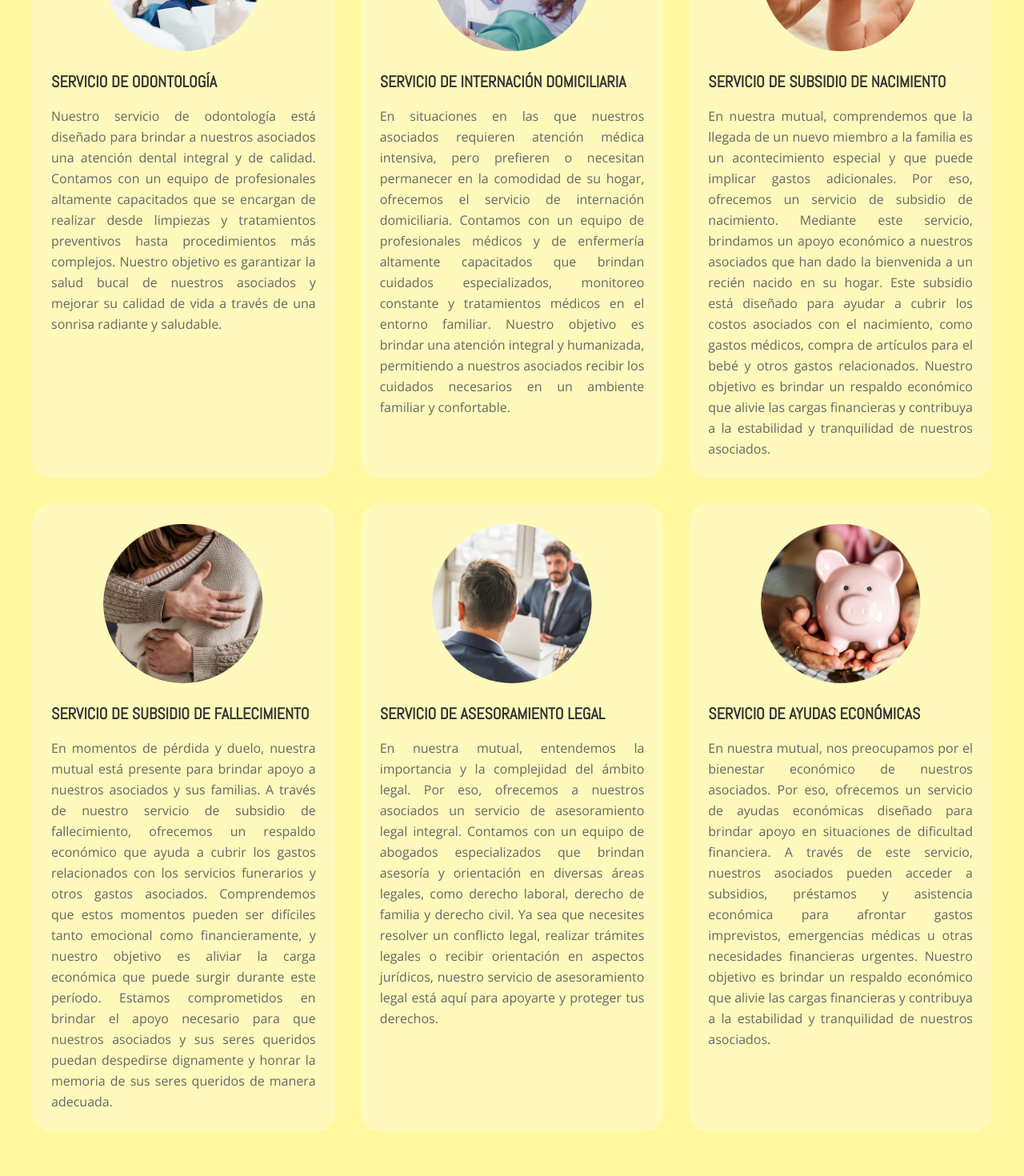
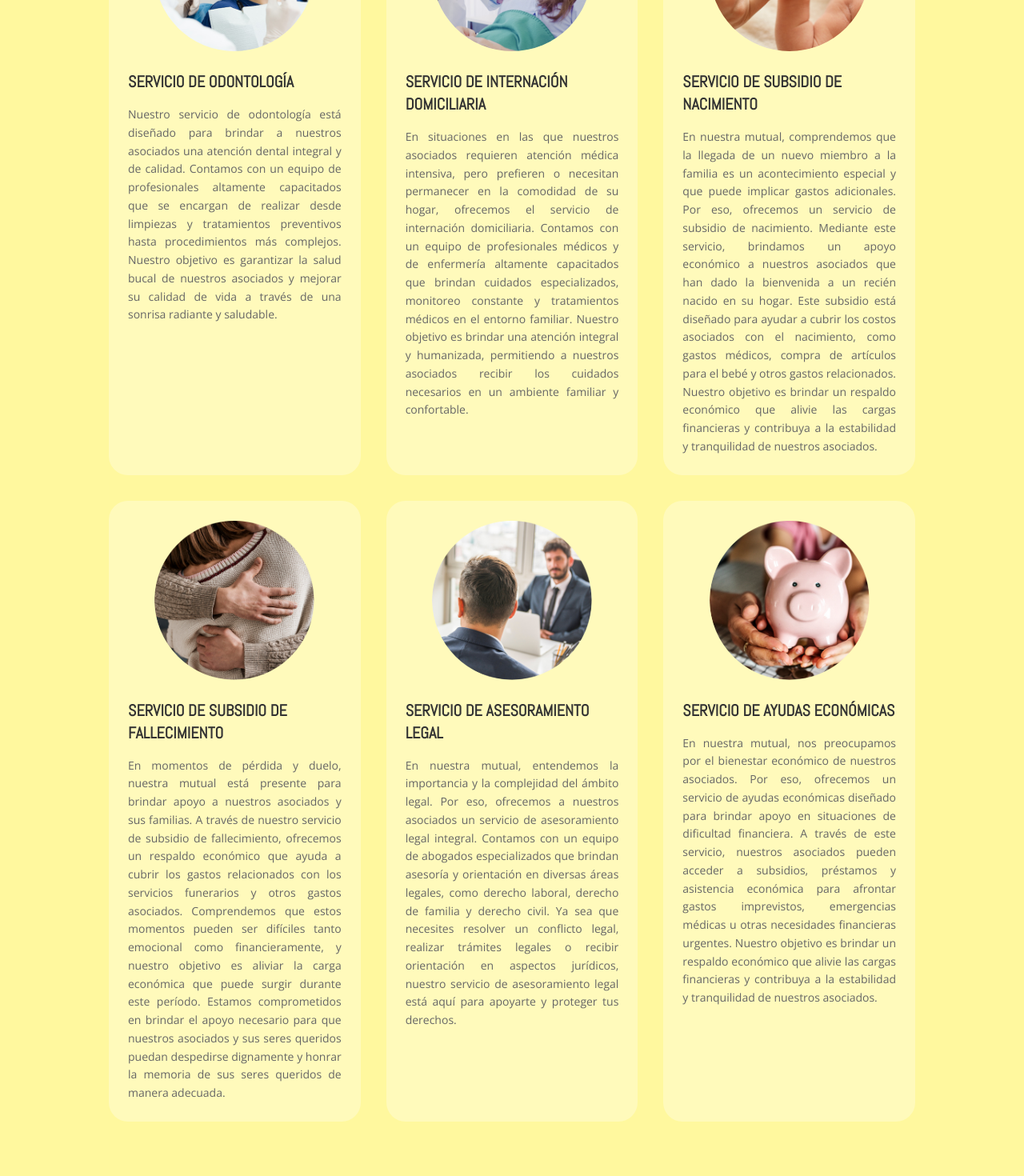
Before and after one commit to blassmm/mutualamarilla, a Next.js app: page / in a window 1280 px wide. Shown: the part 1560-3030 px from the top of the page at 80% size. Built offline with nearby package versions, Linux system fonts and the light colour scheme.

Commit message:
responsive

```diff
--- a/components/services.tsx
+++ b/components/services.tsx
@@ -41,23 +41,26 @@ export default function Services() {
   }, [visibleCards])
 
   return (
-    <section id="servicios" className="relative bg-white ">
+    <section id="servicios" className="relative bg-white">
       <div className="absolute inset-0 bg-secondary z-0"
            style={{
-             clipPath: 'ellipse(120% 100% at 50% 100%)'
+             clipPath: 'ellipse(150% 100% at 50% 100%)'
            }}
       />
 
-      <div className="relative z-10 px-6 py-20">
+      <div className="relative z-10 px-4 sm:px-6 mt-10 md:mt-0 py-12 md:py-16 lg:py-20">
         <div className="mx-auto max-w-[1200px]">
-          <h2 className={`mb-16 text-center text-4xl font-bold text-dark ${abel.variable} font-abel`}>SERVICIOS PARA AFILIADOS</h2>
+          <h2 className={`mb-8 md:mb-12 lg:mb-16 text-center text-2xl sm:text-3xl md:text-4xl font-bold text-dark ${abel.variable} font-abel`}>
+            SERVICIOS PARA AFILIADOS
+          </h2>
 
-          <div className="grid gap-8 md:grid-cols-3">
+          <div className="grid gap-6 sm:gap-8 md:grid-cols-2 lg:grid-cols-3 px-24">
+            {/* Card 1 - Odontología */}
             <div
               ref={(el) => { cardRefs.current[0] = el }}
-              className="bg-white/30 rounded-3xl p-6 text-center flex flex-col h-full"
+              className="bg-white/30 rounded-3xl p-4 sm:p-6 text-center flex flex-col h-full"
             >
-              <div className={`mx-auto mb-6 h-[200px] w-[200px] overflow-hidden rounded-full transition-all duration-1000 ${
+              <div className={`mx-auto mb-4 sm:mb-6 h-[150px] w-[150px] sm:h-[180px] sm:w-[180px] md:h-[200px] md:w-[200px] overflow-hidden rounded-full transition-all duration-1000 ${
                 visibleCards.includes(0) ? 'opacity-100 translate-y-0' : 'opacity-0 -translate-y-10'
               }`}>
                 <Image
@@ -68,8 +71,10 @@ export default function Services() {
                   className="object-cover"
                 />
               </div>
-              <h3 className={`mb-4 text-xl font-bold text-start text-dark ${abel.variable} font-abel`}>SERVICIO DE ODONTOLOGÍA</h3>
-              <p className={`text-justify text-medium leading-relaxed ${openSans.variable} font-open-sans`}>
+              <h3 className={`mb-3 sm:mb-4 text-lg sm:text-xl font-bold text-start text-dark ${abel.variable} font-abel`}>
+                SERVICIO DE ODONTOLOGÍA
+              </h3>
+              <p className={`text-justify text-sm text-medium leading-relaxed ${openSans.variable} font-open-sans`}>
                 Nuestro servicio de odontología está diseñado para brindar a nuestros asociados una atención dental
                 integral y de calidad. Contamos con un equipo de profesionales altamente capacitados que se encargan de
                 realizar desde limpiezas y tratamientos preventivos hasta procedimientos más complejos. Nuestro objetivo
@@ -78,11 +83,12 @@ export default function Services() {
               </p>
             </div>
 
+            {/* Card 2 - Internación Domiciliaria */}
             <div
               ref={(el) => { cardRefs.current[1] = el }}
-              className="bg-white/30 rounded-3xl p-6 text-center flex flex-col h-full"
+              className="bg-white/30 rounded-3xl p-4 sm:p-6 text-center flex flex-col h-full"
             >
-              <div className={`mx-auto mb-6 h-[200px] w-[200px] overflow-hidden rounded-full transition-all duration-1000 delay-150 ${
+              <div className={`mx-auto mb-4 sm:mb-6 h-[150px] w-[150px] sm:h-[180px] sm:w-[180px] md:h-[200px] md:w-[200px] overflow-hidden rounded-full transition-all duration-1000 delay-150 ${
                 visibleCards.includes(1) ? 'opacity-100 translate-y-0' : 'opacity-0 -translate-y-10'
               }`}>
                 <Image
@@ -93,8 +99,10 @@ export default function Services() {
                   className="object-cover"
                 />
               </div>
-              <h3 className={`mb-4 text-xl font-bold text-start text-dark ${abel.variable} font-abel`}>SERVICIO DE INTERNACIÓN DOMICILIARIA</h3>
-              <p className={`text-justify  text-medium leading-relaxed ${openSans.variable} font-open-sans`}>
+              <h3 className={`mb-3 sm:mb-4 text-lg sm:text-xl font-bold text-start text-dark ${abel.variable} font-abel`}>
+                SERVICIO DE INTERNACIÓN DOMICILIARIA
+              </h3>
+              <p className={`text-justify text-sm text-medium leading-relaxed ${openSans.variable} font-open-sans`}>
                 En situaciones en las que nuestros asociados requieren atención médica intensiva, pero prefieren o
                 necesitan permanecer en la comodidad de su hogar, ofrecemos el servicio de internación domiciliaria.
                 Contamos con un equipo de profesionales médicos y de enfermería altamente capacitados que brindan
@@ -104,11 +112,12 @@ export default function Services() {
               </p>
             </div>
 
+            {/* Card 3 - Subsidio de Nacimiento */}
             <div
               ref={(el) => { cardRefs.current[2] = el }}
-              className="bg-white/30 rounded-3xl p-6 text-center flex flex-col h-full"
+              className="bg-white/30 rounded-3xl p-4 sm:p-6 text-center flex flex-col h-full"
             >
-              <div className={`mx-auto mb-6 h-[200px] w-[200px] overflow-hidden rounded-full transition-all duration-1000 delay-300 ${
+              <div className={`mx-auto mb-4 sm:mb-6 h-[150px] w-[150px] sm:h-[180px] sm:w-[180px] md:h-[200px] md:w-[200px] overflow-hidden rounded-full transition-all duration-1000 delay-300 ${
                 visibleCards.includes(2) ? 'opacity-100 translate-y-0' : 'opacity-0 -translate-y-10'
               }`}>
                 <Image
@@ -119,8 +128,10 @@ export default function Services() {
                   className="object-cover"
                 />
               </div>
-              <h3 className={`mb-4 text-xl font-bold text-start text-dark ${abel.variable} font-abel`}>SERVICIO DE SUBSIDIO DE NACIMIENTO</h3>
-              <p className={`text-justify  text-medium leading-relaxed ${openSans.variable} font-open-sans`}>
+              <h3 className={`mb-3 sm:mb-4 text-lg sm:text-xl font-bold text-start text-dark ${abel.variable} font-abel`}>
+                SERVICIO DE SUBSIDIO DE NACIMIENTO
+              </h3>
+              <p className={`text-justify text-sm text-medium leading-relaxed ${openSans.variable} font-open-sans`}>
                 En nuestra mutual, comprendemos que la llegada de un nuevo miembro a la familia es un acontecimiento
                 especial y que puede implicar gastos adicionales. Por eso, ofrecemos un servicio de subsidio de
                 nacimiento. Mediante este servicio, brindamos un apoyo económico a nuestros asociados que han dado la
@@ -130,14 +141,13 @@ export default function Services() {
                 contribuya a la estabilidad y tranquilidad de nuestros asociados.
               </p>
             </div>
-          </div>
 
-          <div className="mt-8 grid gap-8 md:grid-cols-3">
+            {/* Card 4 - Subsidio de Fallecimiento */}
             <div
               ref={(el) => { cardRefs.current[3] = el }}
-              className="bg-white/30 rounded-3xl p-6 text-center flex flex-col h-full"
+              className="bg-white/30 rounded-3xl p-4 sm:p-6 text-center flex flex-col h-full"
             >
-              <div className={`mx-auto mb-6 h-[200px] w-[200px] overflow-hidden rounded-full transition-all duration-1000 ${
+              <div className={`mx-auto mb-4 sm:mb-6 h-[150px] w-[150px] sm:h-[180px] sm:w-[180px] md:h-[200px] md:w-[200px] overflow-hidden rounded-full transition-all duration-1000 ${
                 visibleCards.includes(3) ? 'opacity-100 translate-y-0' : 'opacity-0 -translate-y-10'
               }`}>
                 <Image
@@ -148,8 +158,10 @@ export default function Services() {
                   className="object-cover"
                 />
               </div>
-              <h3 className={`mb-4 text-xl font-bold text-start text-dark ${abel.variable} font-abel`}>SERVICIO DE SUBSIDIO DE FALLECIMIENTO</h3>
-              <p className={`text-justify  text-medium leading-relaxed ${openSans.variable} font-open-sans`}>
+              <h3 className={`mb-3 sm:mb-4 text-lg sm:text-xl font-bold text-start text-dark ${abel.variable} font-abel`}>
+                SERVICIO DE SUBSIDIO DE FALLECIMIENTO
+              </h3>
+              <p className={`text-justify text-sm text-medium leading-relaxed ${openSans.variable} font-open-sans`}>
                 En momentos de pérdida y duelo, nuestra mutual está presente para brindar apoyo a nuestros asociados y
                 sus familias. A través de nuestro servicio de subsidio de fallecimiento, ofrecemos un respaldo económico
                 que ayuda a cubrir los gastos relacionados con los servicios funerarios y otros gastos asociados.
@@ -160,11 +172,12 @@ export default function Services() {
               </p>
             </div>
 
+            {/* Card 5 - Asesoramiento Legal */}
             <div
               ref={(el) => { cardRefs.current[4] = el }}
-              className="bg-white/30 rounded-3xl p-6 text-center flex flex-col h-full"
+              className="bg-white/30 rounded-3xl p-4 sm:p-6 text-center flex flex-col h-full"
             >
-              <div className={`mx-auto mb-6 h-[200px] w-[200px] overflow-hidden rounded-full transition-all duration-1000 delay-150 ${
+              <div className={`mx-auto mb-4 sm:mb-6 h-[150px] w-[150px] sm:h-[180px] sm:w-[180px] md:h-[200px] md:w-[200px] overflow-hidden rounded-full transition-all duration-1000 delay-150 ${
                 visibleCards.includes(4) ? 'opacity-100 translate-y-0' : 'opacity-0 -translate-y-10'
               }`}>
                 <Image
@@ -175,8 +188,10 @@ export default function Services() {
                   className="object-cover"
                 />
               </div>
-              <h3 className={`mb-4 text-xl font-bold text-start text-dark ${abel.variable} font-abel`}>SERVICIO DE ASESORAMIENTO LEGAL</h3>
-              <p className={`text-justify  text-medium leading-relaxed ${openSans.variable} font-open-sans`}>
+              <h3 className={`mb-3 sm:mb-4 text-lg sm:text-xl font-bold text-start text-dark ${abel.variable} font-abel`}>
+                SERVICIO DE ASESORAMIENTO LEGAL
+              </h3>
+              <p className={`text-justify text-sm text-medium leading-relaxed ${openSans.variable} font-open-sans`}>
                 En nuestra mutual, entendemos la importancia y la complejidad del ámbito legal. Por eso, ofrecemos a
                 nuestros asociados un servicio de asesoramiento legal integral. Contamos con un equipo de abogados
                 especializados que brindan asesoría y orientación en diversas áreas legales, como derecho laboral,
@@ -186,11 +201,12 @@ export default function Services() {
               </p>
             </div>
 
+            {/* Card 6 - Ayudas Económicas */}
             <div
               ref={(el) => { cardRefs.current[5] = el }}
-              className="bg-white/30 rounded-3xl p-6 text-center flex flex-col h-full"
+              className="bg-white/30 rounded-3xl p-4 sm:p-6 text-center flex flex-col h-full"
             >
-              <div className={`mx-auto mb-6 h-[200px] w-[200px] overflow-hidden rounded-full transition-all duration-1000 delay-300 ${
+              <div className={`mx-auto mb-4 sm:mb-6 h-[150px] w-[150px] sm:h-[180px] sm:w-[180px] md:h-[200px] md:w-[200px] overflow-hidden rounded-full transition-all duration-1000 delay-300 ${
                 visibleCards.includes(5) ? 'opacity-100 translate-y-0' : 'opacity-0 -translate-y-10'
               }`}>
                 <Image
@@ -201,8 +217,10 @@ export default function Services() {
                   className="object-cover"
                 />
               </div>
-              <h3 className={`mb-4 text-xl font-bold text-start text-dark ${abel.variable} font-abel`}>SERVICIO DE AYUDAS ECONÓMICAS</h3>
-              <p className={`text-justify  text-medium leading-relaxed ${openSans.variable} font-open-sans`}>
+              <h3 className={`mb-3 sm:mb-4 text-lg sm:text-xl font-bold text-start text-dark ${abel.variable} font-abel`}>
+                SERVICIO DE AYUDAS ECONÓMICAS
+              </h3>
+              <p className={`text-justify text-sm text-medium leading-relaxed ${openSans.variable} font-open-sans`}>
                 En nuestra mutual, nos preocupamos por el bienestar económico de nuestros asociados. Por eso, ofrecemos
                 un servicio de ayudas económicas diseñado para brindar apoyo en situaciones de dificultad financiera. A
                 través de este servicio, nuestros asociados pueden acceder a subsidios, préstamos y asistencia económica
```
